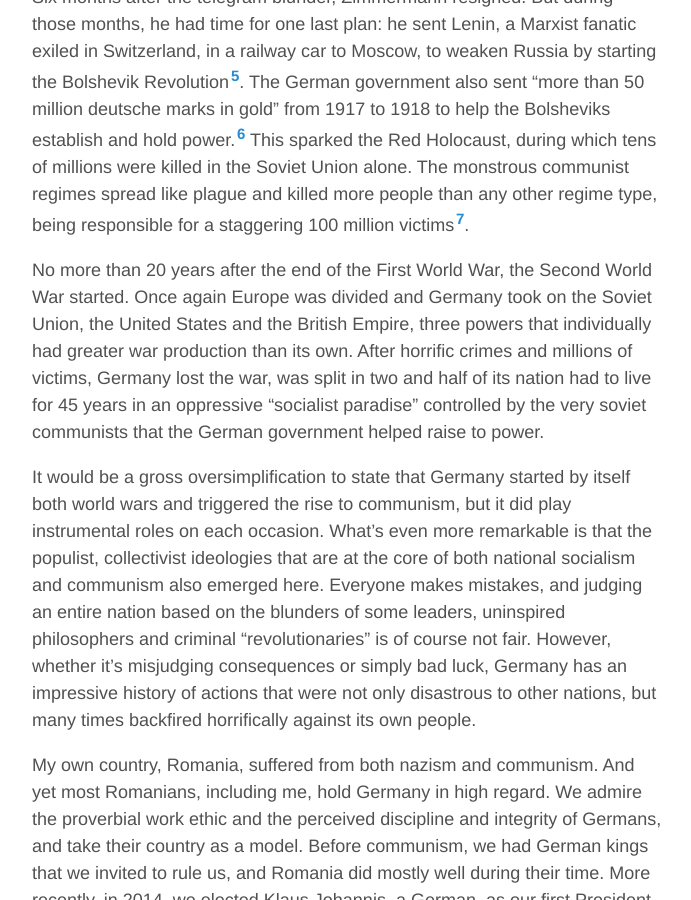
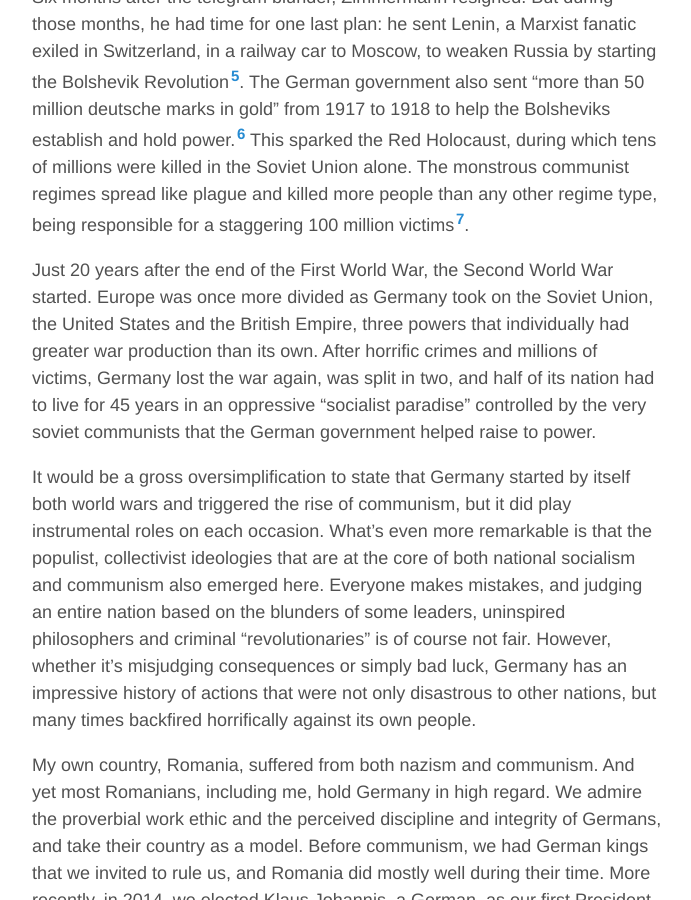
Before and after one commit to aoghina/aoghina.github.io, a Jekyll site: the page built from _posts/2016-04-02-the-german-blunders.md, in a window 1280 px wide and 900 px high, scrolled down 1266 px. Shown: the whole window, without its empty margins (293-984 px from the left). Built offline with Jekyll 4.4.1, drawn with Linux system fonts in a browser that asks for light colours; comment, search, counter and statistics services are not loaded.

Commit message:
Update blunders

```diff
--- a/_posts/2016-04-02-the-german-blunders.md
+++ b/_posts/2016-04-02-the-german-blunders.md
@@ -15,9 +15,9 @@ Little known Secretary of State Arthur Zimmermann shaped the history of the twen
 
 Six months after the telegram blunder, Zimmermann resigned. But during those months, he had time for one last plan: he sent Lenin, a Marxist fanatic exiled in Switzerland, in a railway car to Moscow, to weaken Russia by starting the Bolshevik Revolution[^5]. The German government also sent "more than 50 million deutsche marks in gold" from 1917 to 1918 to help the Bolsheviks establish and hold power.[^6] This sparked the Red Holocaust, during which tens of millions were killed in the Soviet Union alone. The monstrous communist regimes spread like plague and killed more people than any other regime type, being responsible for a staggering 100 million victims[^7].
 
-No more than 20 years after the end of the First World War, the Second World War started. Once again Europe was divided and Germany took on the Soviet Union, the United States and the British Empire, three powers that individually had greater war production than its own. After horrific crimes and millions of victims, Germany lost the war, was split in two and half of its nation had to live for 45 years in an oppressive "socialist paradise" controlled by the very soviet communists that the German government helped raise to power.
+Just 20 years after the end of the First World War, the Second World War started. Europe was once more divided as Germany took on the Soviet Union, the United States and the British Empire, three powers that individually had greater war production than its own. After horrific crimes and millions of victims, Germany lost the war again, was split in two, and half of its nation had to live for 45 years in an oppressive "socialist paradise" controlled by the very soviet communists that the German government helped raise to power.
 
-It would be a gross oversimplification to state that Germany started by itself both world wars and triggered the rise to communism, but it did play instrumental roles on each occasion. What's even more remarkable is that the populist, collectivist ideologies that are at the core of both national socialism and communism also emerged here. Everyone makes mistakes, and judging an entire nation based on the blunders of some leaders, uninspired philosophers and criminal "revolutionaries" is of course not fair. However, whether it's misjudging consequences or simply bad luck, Germany has an impressive history of actions that were not only disastrous to other nations, but many times backfired horrifically against its own people.
+It would be a gross oversimplification to state that Germany started by itself both world wars and triggered the rise of communism, but it did play instrumental roles on each occasion. What's even more remarkable is that the populist, collectivist ideologies that are at the core of both national socialism and communism also emerged here. Everyone makes mistakes, and judging an entire nation based on the blunders of some leaders, uninspired philosophers and criminal "revolutionaries" is of course not fair. However, whether it's misjudging consequences or simply bad luck, Germany has an impressive history of actions that were not only disastrous to other nations, but many times backfired horrifically against its own people.
 
 My own country, Romania, suffered from both nazism and communism. And yet most Romanians, including me, hold Germany in high regard. We admire the proverbial work ethic and the perceived discipline and integrity of Germans, and take their country as a model. Before communism, we had German kings that we invited to rule us, and Romania did mostly well during their time. More recently, in 2014, we elected Klaus Johannis, a German, as our first President to come from an ethnic minority. His campaign was built on the idea of "getting things done the right way", implicitly suggesting that his origins recommend him as a responsible President that will continue to support reforms, the rule of law and the fight against corruption.
 
```
